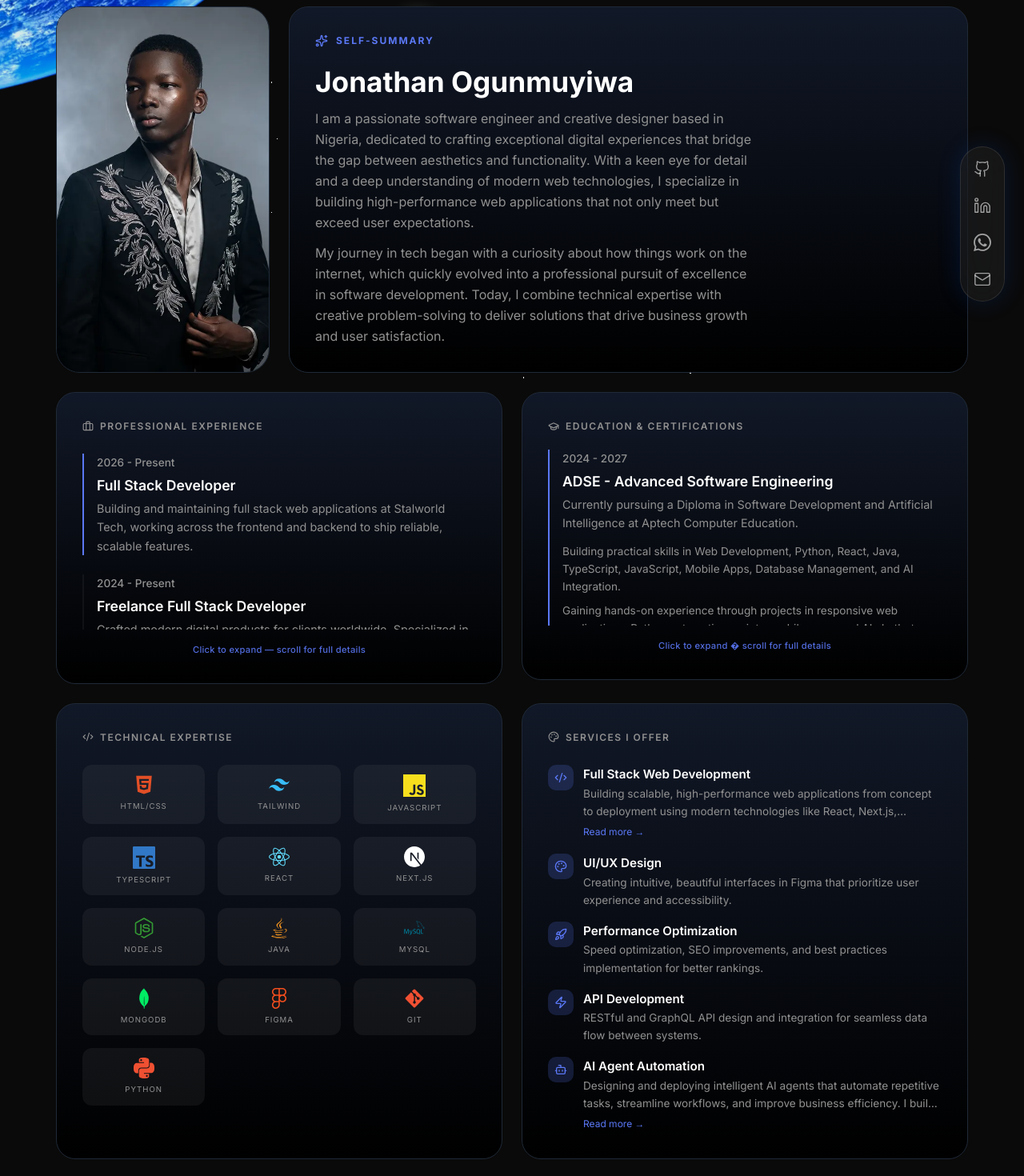
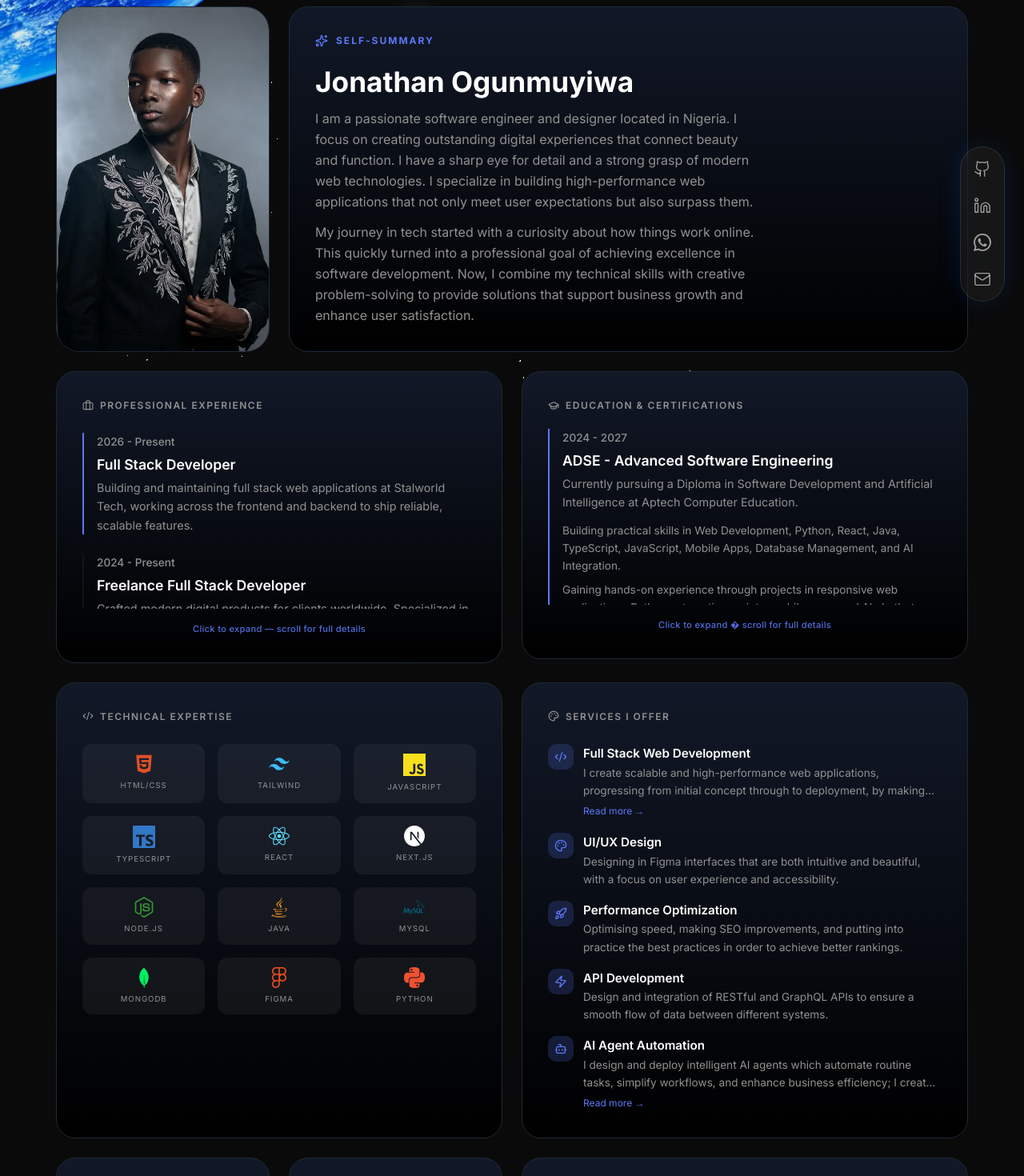
Before and after one commit to ogunmuyiwajonathan/Jonathan-portfolio, a React (Vite) app: page /about in a window 1280 px wide. Shown: the part 120-1590 px from the top of the page at 80% size. Built offline with nearby package versions, Linux system fonts and the light colour scheme.

Commit message:
Update About page bio, skills, and services copy

```diff
--- a/src/pages/About.tsx
+++ b/src/pages/About.tsx
@@ -20,7 +20,7 @@ import {
     Heart,
     X
 } from 'lucide-react';
-import { FaReact, FaJava, FaFigma, FaGitAlt, FaHtml5, FaNodeJs } from 'react-icons/fa';
+import { FaReact, FaJava, FaFigma, FaHtml5, FaNodeJs } from 'react-icons/fa';
 import { SiTailwindcss, SiMysql, SiTypescript, SiMongodb, SiJavascript, SiNextdotjs,SiPython } from 'react-icons/si';
 import SpotlightCard from '../components/react-bits/SpotlightCard';
 import BlurText from '../components/react-bits/BlurText';
@@ -87,7 +87,6 @@ export default function About() {
         { icon: <SiMysql size={26} className="text-[#00758f]" />, label: "MySQL", title: "MySQL" },
         { icon: <SiMongodb size={26} className="text-[#00ed64]" />, label: "MongoDB", title: "MongoDB" },
         { icon: <FaFigma size={26} className="text-[#f24e1e]" />, label: "Figma", title: "Figma" },
-        { icon: <FaGitAlt size={26} className="text-[#f05032]" />, label: "Git", title: "Git" },
         { icon: <SiPython size={26} className="text-[#f05032]" />, label: "Python", title: "Python" },
     ];
 
@@ -131,10 +130,10 @@ export default function About() {
                         className="text-[clamp(1.6rem,5vw,2.2rem)] mt-[15px] font-bold leading-[1.2] text-white"
                     />
                     <p className="text-text-dim text-[1rem] max-w-[550px] mt-[12px] leading-relaxed">
-                        I am a passionate software engineer and creative designer based in Nigeria, dedicated to crafting exceptional digital experiences that bridge the gap between aesthetics and functionality. With a keen eye for detail and a deep understanding of modern web technologies, I specialize in building high-performance web applications that not only meet but exceed user expectations.
+                        I am a passionate software engineer and designer located in Nigeria. I focus on creating outstanding digital experiences that connect beauty and function. I have a sharp eye for detail and a strong grasp of modern web technologies. I specialize in building high-performance web applications that not only meet user expectations but also surpass them.
                     </p>
                     <p className="text-text-dim text-[1rem] max-w-[550px] mt-[12px] leading-relaxed">
-                        My journey in tech began with a curiosity about how things work on the internet, which quickly evolved into a professional pursuit of excellence in software development. Today, I combine technical expertise with creative problem-solving to deliver solutions that drive business growth and user satisfaction.
+                        My journey in tech started with a curiosity about how things work online. This quickly turned into a professional goal of achieving excellence in software development. Now, I combine my technical skills with creative problem-solving to provide solutions that support business growth and enhance user satisfaction.
                     </p>
                 </SpotlightCard>
 
@@ -366,7 +365,7 @@ export default function About() {
                             </div>
                             <div>
                                 <h4 className="font-semibold text-[0.95rem] text-white">Full Stack Web Development</h4>
-                                <p className={`text-text-dim text-[0.85rem] leading-relaxed ${!expandedServices['fullstack'] ? 'line-clamp-2' : ''}`}>Building scalable, high-performance web applications from concept to deployment using modern technologies like React, Next.js, Node.js, Express, TypeScript, and SQL/NoSQL databases. I develop responsive frontends, robust backend APIs, authentication systems, database architectures, third-party integrations, cloud deployment, performance optimization, and ongoing maintenance to deliver secure, user-focused digital experiences.</p>
+                                <p className={`text-text-dim text-[0.85rem] leading-relaxed ${!expandedServices['fullstack'] ? 'line-clamp-2' : ''}`}>I create scalable and high-performance web applications, progressing from initial concept through to deployment, by making use of modern technologies such as React, Next.js, Node.js, Express, TypeScript, and SQL/NoSQL databases. This involves developing responsive frontends, robust backend APIs, authentication systems, database architectures, integrating with third-party services, carrying out cloud deployment, optimising performance, and providing continuous maintenance in order to deliver secure and user-oriented digital experiences.</p>
                                 <button onClick={() => toggleReadMore('fullstack')} className="text-accent-blue text-[0.75rem] mt-1 hover:underline transition-colors">
                                     {expandedServices['fullstack'] ? 'Show less' : 'Read more \u2192'}
                                 </button>
@@ -378,7 +377,7 @@ export default function About() {
                             </div>
                             <div>
                                 <h4 className="font-semibold text-[0.95rem] text-white">UI/UX Design</h4>
-                                <p className="text-text-dim text-[0.85rem] leading-relaxed">Creating intuitive, beautiful interfaces in Figma that prioritize user experience and accessibility.</p>
+                                <p className="text-text-dim text-[0.85rem] leading-relaxed">Designing in Figma interfaces that are both intuitive and beautiful, with a focus on user experience and accessibility.</p>
                             </div>
                         </div>
                         <div className="flex items-start gap-3">
@@ -387,7 +386,7 @@ export default function About() {
                             </div>
                             <div>
                                 <h4 className="font-semibold text-[0.95rem] text-white">Performance Optimization</h4>
-                                <p className="text-text-dim text-[0.85rem] leading-relaxed">Speed optimization, SEO improvements, and best practices implementation for better rankings.</p>
+                                <p className="text-text-dim text-[0.85rem] leading-relaxed">Optimising speed, making SEO improvements, and putting into practice the best practices in order to achieve better rankings.</p>
                             </div>
                         </div>
                         <div className="flex items-start gap-3">
@@ -396,7 +395,7 @@ export default function About() {
                             </div>
                             <div>
                                 <h4 className="font-semibold text-[0.95rem] text-white">API Development</h4>
-                                <p className="text-text-dim text-[0.85rem] leading-relaxed">RESTful and GraphQL API design and integration for seamless data flow between systems.</p>
+                                <p className="text-text-dim text-[0.85rem] leading-relaxed">Design and integration of RESTful and GraphQL APIs to ensure a smooth flow of data between different systems.</p>
                             </div>
                         </div>
                         <div className="flex items-start gap-3">
@@ -405,7 +404,7 @@ export default function About() {
                             </div>
                             <div>
                                 <h4 className="font-semibold text-[0.95rem] text-white">AI Agent Automation</h4>
-                                <p className={`text-text-dim text-[0.85rem] leading-relaxed ${!expandedServices['aiautomation'] ? 'line-clamp-2' : ''}`}>Designing and deploying intelligent AI agents that automate repetitive tasks, streamline workflows, and improve business efficiency. I build custom agents capable of reasoning, using tools, integrating with APIs, managing workflows, processing documents, and connecting with platforms such as Slack, Discord, Gmail, Notion, GitHub, CRMs, and databases.</p>
+                                <p className={`text-text-dim text-[0.85rem] leading-relaxed ${!expandedServices['aiautomation'] ? 'line-clamp-2' : ''}`}>I design and deploy intelligent AI agents which automate routine tasks, simplify workflows, and enhance business efficiency; I create custom agents that are able to reason, use tools, integrate with APIs, manage workflows, process documents, and connect with platforms including Slack, Discord, Gmail, Notion, GitHub, CRMs, and databases.</p>
                                 <button onClick={() => toggleReadMore('aiautomation')} className="text-accent-blue text-[0.75rem] mt-1 hover:underline transition-colors">
                                     {expandedServices['aiautomation'] ? 'Show less' : 'Read more \u2192'}
                                 </button>
```
